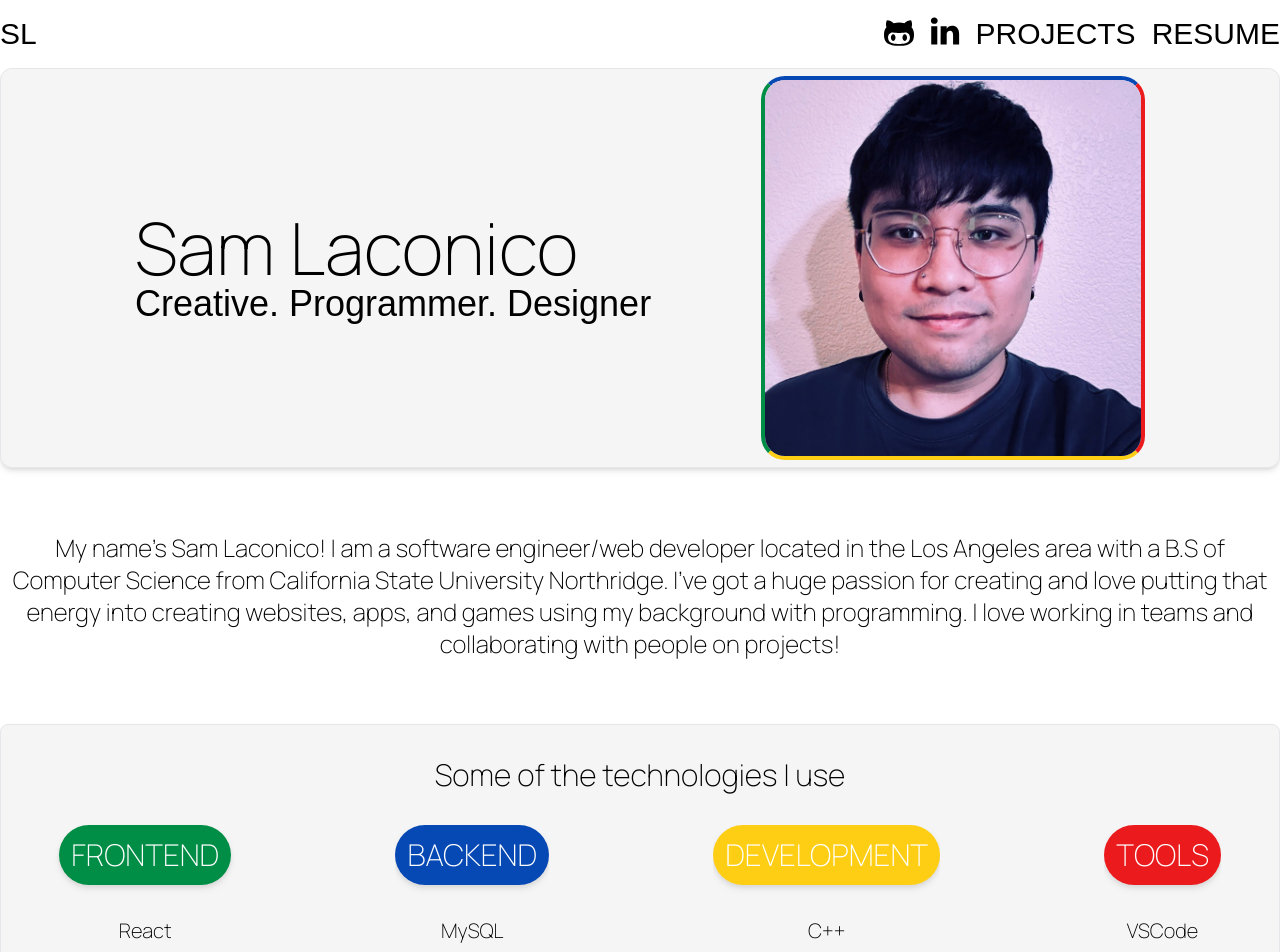
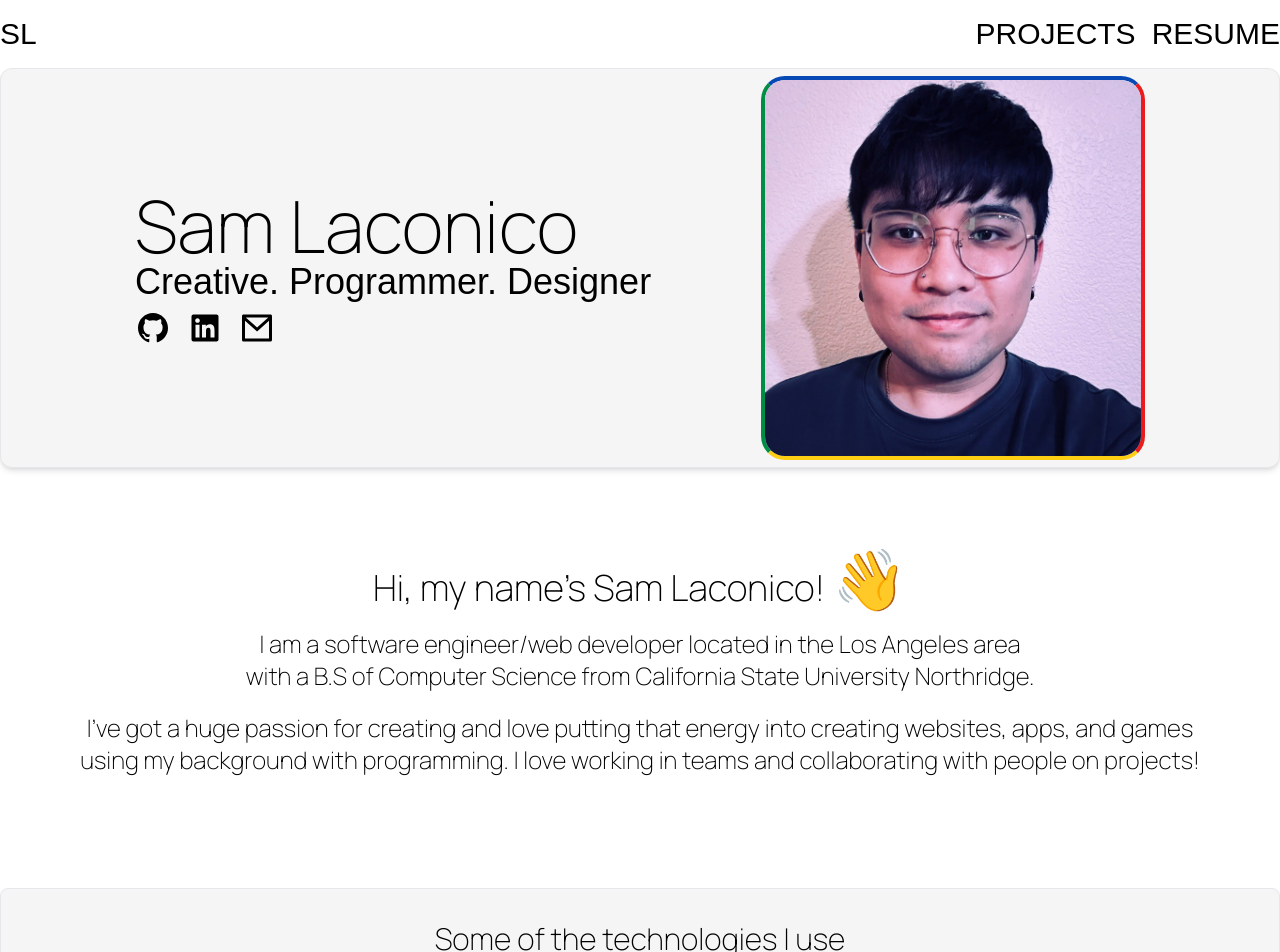
Before and after one commit to samlaconico/next-portfolio, a Next.js app: page / in a window 1280 px wide. Shown: the top 952 px of the page. Built offline with nearby package versions, Linux system fonts and the light colour scheme; a web font is replaced by a local one.

Commit message:
updated layout

```diff
--- a/src/app/page.tsx
+++ b/src/app/page.tsx
@@ -21,7 +21,7 @@ export default function Home() {
       <Suspense>
         <Projects/>
       </Suspense>
-      <Contact/>
+
     </motion.div>
   );
 }
--- a/src/components/About.tsx
+++ b/src/components/About.tsx
@@ -6,8 +6,26 @@ import { about } from "@/data";
 export function About() {
   return (
     <>
-      <motion.div className="my-16 overflow-hidden text-center font-manrope text-2xl">
-        {about.body}
+      <motion.div className="my-16 grid overflow-hidden text-center font-manrope text-2xl">
+        <div className="text-balance p-4">
+          {" "}
+          <div className="pb-5 font-manrope-bold text-4xl">
+            Hi, my name's Sam Laconico! <span className="text-6xl ">👋</span>
+          </div>{" "}
+          I am a software engineer/web developer located in the Los Angeles area
+          with a B.S of Computer Science from California State University
+          Northridge.{" "}
+          <div className="pt-5">
+            I've got a huge passion for creating and love putting that energy
+            into creating websites, apps, and games using my background with
+            programming. I love working in teams and collaborating with people
+            on projects!
+          </div>
+        </div>
+
+        <div className="text-balance p-4">
+
+        </div>
       </motion.div>
     </>
   );
--- a/src/components/Contact.tsx
+++ b/src/components/Contact.tsx
@@ -1,9 +1,19 @@
 export function Contact() {
-    return (
-        <div>
-
-        </div>
-    )
+  return (
+    <div className="text-center">
+      <h1 className="font-manrope-bold text-4xl">Get connected with me!</h1>
+      <div className="my-16 font-manrope text-2xl">
+        <p>
+          Email:{" "}
+          <span className="">
+            <a className="hover:underline" href="mailto:samlaconico@gmail.com">
+              samlaconico@gmail.com
+            </a>
+          </span>
+        </p>
+      </div>
+    </div>
+  );
 }
 
-export default Contact
+export default Contact;
--- a/src/components/Header.tsx
+++ b/src/components/Header.tsx
@@ -31,27 +31,6 @@ export function Header() {
           className="flex"
         >
           <motion.div className="flex gap-4 md:gap-4">
-            <motion.a
-              whileHover={{
-                scale: 1.3,
-                rotate: 3,
-                transition: { duration: 0.2 },
-              }}
-              href="https://github.com/samlaconico"
-            >
-              <TfiGithub className="mt-[.112rem]" />
-            </motion.a>
-            <motion.a
-              whileHover={{
-                scale: 1.3,
-                rotate: 3,
-                transition: { duration: 0.2 },
-              }}
-              href="https://www.linkedin.com/in/sam-laconico-971b70275/"
-            >
-              <TfiLinkedin />
-            </motion.a>
-
             <motion.button
               whileHover={{
                 scale: 1.1,
@@ -69,7 +48,7 @@ export function Header() {
                 scale: 1.1,
                 transition: { duration: 0.2 },
               }}
-              href="https://drive.google.com/file/d/1Wb-g9G1K0KhZZPGCyh-iiu_UYYB2-l8i/view"
+              href="https://drive.google.com/file/d/1-t3FvoMWM3tueqA1IRQfoU8ypb4qxAkx/view?usp=sharing"
             >
               <div>RESUME</div>
             </motion.a>
--- a/src/components/Hero.tsx
+++ b/src/components/Hero.tsx
@@ -1,6 +1,11 @@
 "use client";
 
 import { motion, stagger, useAnimate } from "framer-motion";
+import { TfiLinkedin } from "react-icons/tfi";
+import { TfiGithub } from "react-icons/tfi";
+import { RiLinkedinBoxFill } from "react-icons/ri";
+import { RiGithubFill } from "react-icons/ri";
+import { RiMailLine } from "react-icons/ri";
 
 export function Hero() {
   const [scope, animate] = useAnimate();
@@ -18,6 +23,39 @@ export function Hero() {
           <h2 className="font-akshar text-2xl md:text-4xl">
             Creative. Programmer. Designer
           </h2>
+
+          <div className="flex gap-4 pt-2 text-4xl">
+            <motion.a
+              whileHover={{
+                scale: 1.3,
+                rotate: 3,
+                transition: { duration: 0.2 },
+              }}
+              href="https://github.com/samlaconico"
+            >
+              <RiGithubFill/>
+            </motion.a>
+            <motion.a
+              whileHover={{
+                scale: 1.3,
+                rotate: 3,
+                transition: { duration: 0.2 },
+              }}
+              href="https://www.linkedin.com/in/sam-laconico-971b70275/"
+            >
+              <RiLinkedinBoxFill />
+            </motion.a>
+            <motion.a
+              whileHover={{
+                scale: 1.3,
+                rotate: 3,
+                transition: { duration: 0.2 },
+              }}
+              href="https://github.com/samlaconico"
+            >
+              <RiMailLine/>
+            </motion.a>
+          </div>
         </div>
         <div>
           <img
--- a/src/components/Skills.tsx
+++ b/src/components/Skills.tsx
@@ -5,14 +5,16 @@ export function Skills() {
   return (
     <>
       <motion.div className="my-16 overflow-hidden rounded-lg border-[1px] bg-neutral-100 text-center font-manrope-bold shadow-md">
-        <h1 className="pt-8 font-manrope-bold text-3xl">Some of the technologies I use</h1>
-        <motion.div className="flex flex-col justify-around gap-12 py-8 md:flex-row">
-          <div className="flex flex-col justify-center space-y-8">
+        <h1 className="pt-8 font-manrope-bold text-3xl">
+          Some of the technologies I use
+        </h1>
+        <motion.div className="flex flex-col justify-around gap-12 py-8 lg:flex-row">
+          <div className="flex flex-col space-y-8">
             <motion.h1
               initial={{ scale: 1 }}
               transition={{}}
               whileHover={{ scale: 1.1 }}
-              className="bg-superfami-green self-center rounded-full p-3 text-3xl text-white drop-shadow-md"
+              className="self-center rounded-full bg-superfami-green p-3 text-3xl text-white drop-shadow-md"
             >
               FRONTEND
             </motion.h1>
@@ -21,35 +23,51 @@ export function Skills() {
             <SkillCard>Typescript</SkillCard>
             <SkillCard>Tailwind</SkillCard>
           </div>
-          <div className="flex flex-col space-y-8 overflow-hidden">
-            <h1 className="bg-superfami-blue self-center rounded-full p-3 text-3xl text-white drop-shadow-md">
+          <div className="flex flex-col space-y-8">
+            <motion.h1
+              initial={{ scale: 1 }}
+              transition={{}}
+              whileHover={{ scale: 1.1 }}
+              className="self-center rounded-full bg-superfami-blue p-3 text-3xl text-white drop-shadow-md"
+            >
               BACKEND
-            </h1>
+            </motion.h1>
             <SkillCard>MySQL</SkillCard>
             <SkillCard>MongoDB</SkillCard>
             <SkillCard>PostgreSQL</SkillCard>
             <SkillCard>Node.js</SkillCard>
           </div>
-          <div className="flex flex-col space-y-8 overflow-hidden">
-            <h1 className="bg-superfami-yellow self-center rounded-full p-3 text-3xl text-white drop-shadow-md">
+          <div className="flex flex-col space-y-8">
+            <motion.h1
+              initial={{ scale: 1 }}
+              transition={{}}
+              whileHover={{ scale: 1.1 }}
+              className="self-center rounded-full bg-superfami-yellow p-3 text-3xl text-white drop-shadow-md"
+            >
               DEVELOPMENT
-            </h1>
+            </motion.h1>
             <SkillCard>C++</SkillCard>
             <SkillCard>C#</SkillCard>
             <SkillCard>Java</SkillCard>
             <SkillCard>Unity</SkillCard>
           </div>
-          <div className="flex flex-col space-y-8 overflow-hidden">
-            <h1 className="bg-superfami-red self-center rounded-full p-3 text-3xl text-white drop-shadow-md">
+          <div className="flex flex-col space-y-8">
+            <motion.h1
+              initial={{ scale: 1 }}
+              transition={{}}
+              whileHover={{ scale: 1.1 }}
+              className="self-center rounded-full bg-superfami-red p-3 text-3xl text-white drop-shadow-md"
+            >
               TOOLS
-            </h1>
+            </motion.h1>
             <SkillCard>VSCode</SkillCard>
             <SkillCard>Github</SkillCard>
             <SkillCard>Photoshop</SkillCard>
           </div>
         </motion.div>
-        <h1 className="pb-8 font-manrope-bold text-sm">and always expanding!</h1>
-
+        <h1 className="pb-8 font-manrope-bold text-sm">
+          and always expanding!
+        </h1>
       </motion.div>
     </>
   );
--- a/src/data/index.ts
+++ b/src/data/index.ts
@@ -27,5 +27,5 @@ export const projects = [
 ];
 
 export const about = {
-  body: "My name's Sam Laconico! I am a software engineer/web developer located in the Los Angeles area with a B.S of Computer Science from California State University Northridge. I've got a huge passion for creating and love putting that energy into creating websites, apps, and games using my background with programming. I love working in teams and collaborating with people on projects!",
+  body: "Hi, my name's Sam Laconico! I am a software engineer/web developer located in the Los Angeles area with a B.S of Computer Science from California State University Northridge. I've got a huge passion for creating and love putting that energy into creating websites, apps, and games using my background with programming. I love working in teams and collaborating with people on projects!",
 };
```
Also changed, not shown: src/components/Projects.tsx (+10 -4 lines).
